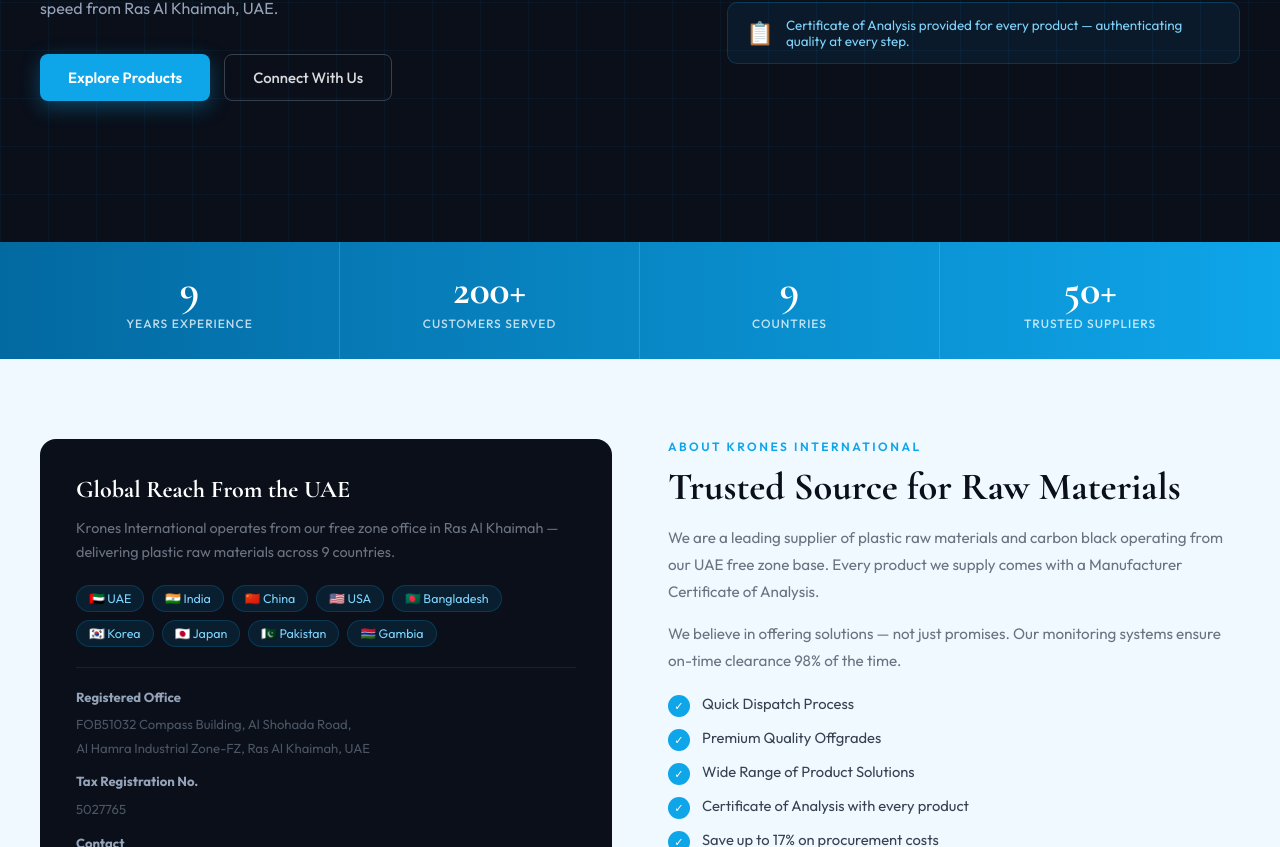
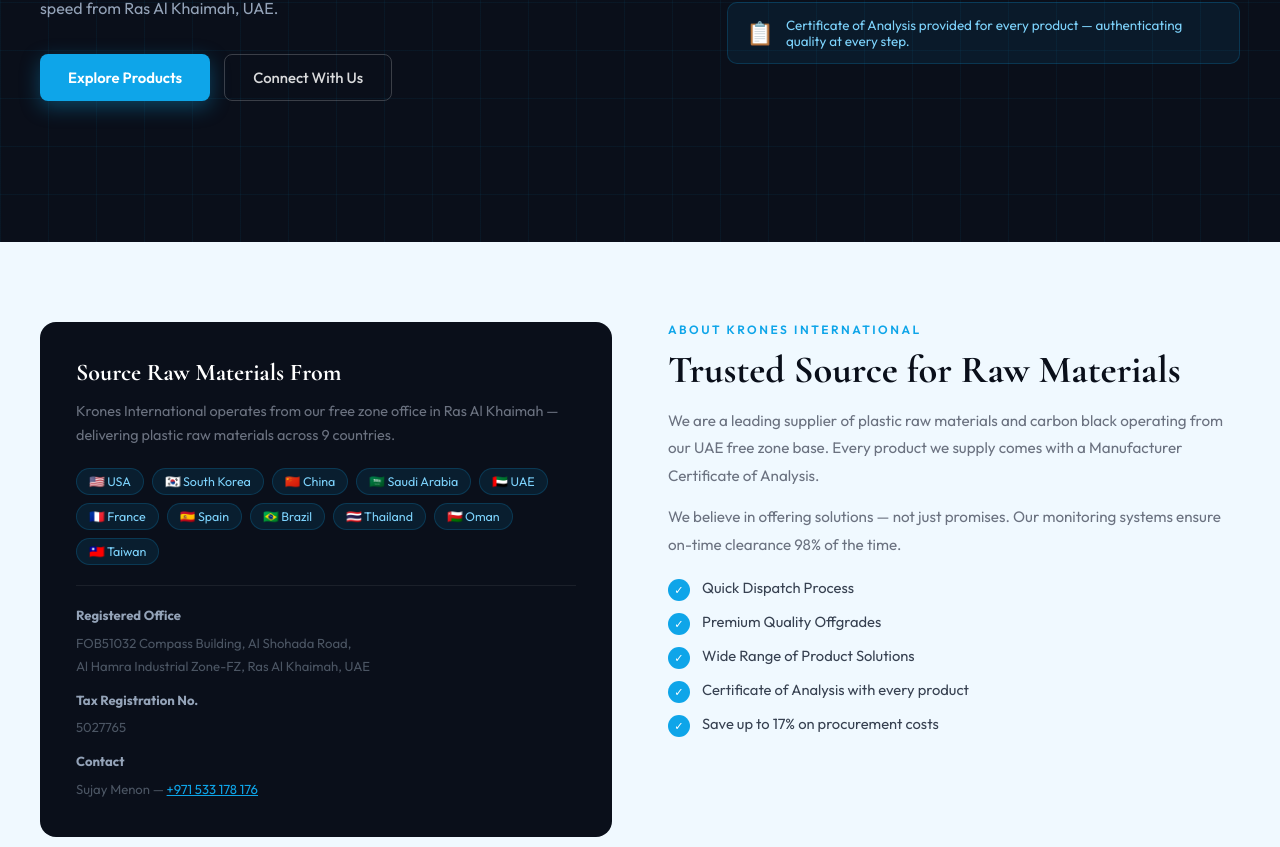
Before and after one commit to masteros33/krones-international, a Next.js app: page / in a window 1280 px wide. Shown: the part 584-1431 px from the top of the page. Built offline with nearby package versions, Linux system fonts and the light colour scheme.

Commit message:
fix 1234

```diff
--- a/app/page.tsx
+++ b/app/page.tsx
@@ -212,27 +212,29 @@
         </div>
       </section>
 
-      {/* STATS */}
-      <div style={{background:`linear-gradient(90deg,${s.skyDeep},${s.sky})`}}>
-        <div className="stats-grid" style={{maxWidth:'1240px',margin:'0 auto',padding:'0 20px',display:'grid',gridTemplateColumns:'repeat(4,1fr)'}}>
-          {[['9','Years Experience'],['200','Customers Served'],['9','Countries'],['50','Trusted Suppliers']].map(([n,l],i)=>(
-            <div key={l} style={{padding:'28px 16px',textAlign:'center' as const,borderRight:i<3?'1px solid rgba(255,255,255,0.15)':'none'}}>
-              <div data-target={n} style={{fontFamily:'Cormorant Garamond,serif',fontSize:'clamp(1.8rem,4vw,2.6rem)',fontWeight:700,color:s.white,lineHeight:1}}>0</div>
-              <div style={{fontSize:'0.75rem',color:'rgba(255,255,255,0.75)',textTransform:'uppercase' as const,letterSpacing:'1px',marginTop:'4px',fontWeight:500}}>{l}</div>
-            </div>
-          ))}
-        </div>
-      </div>
+
 
       {/* ABOUT */}
       <section id="about" style={{padding:'80px 0',background:s.skyPale}}>
         <div style={{maxWidth:'1240px',margin:'0 auto',padding:'0 20px'}}>
           <div className="about-grid" style={{display:'grid',gridTemplateColumns:'1fr 1fr',gap:'56px',alignItems:'start'}}>
             <div style={{background:s.black,borderRadius:'16px',padding:'36px',position:'relative',overflow:'hidden'}}>
-              <div style={{fontFamily:'Cormorant Garamond,serif',fontSize:'1.5rem',color:s.white,marginBottom:'12px',fontWeight:700}}>Global Reach From the UAE</div>
+              <div style={{fontFamily:'Cormorant Garamond,serif',fontSize:'1.5rem',color:s.white,marginBottom:'12px',fontWeight:700}}>Source Raw Materials From</div>
               <div style={{color:s.muted,fontSize:'0.9rem',lineHeight:1.7,marginBottom:'20px'}}>Krones International operates from our free zone office in Ras Al Khaimah — delivering plastic raw materials across 9 countries.</div>
               <div style={{display:'flex',flexWrap:'wrap' as const,gap:'8px'}}>
-                {['🇦🇪 UAE','🇮🇳 India','🇨🇳 China','🇺🇸 USA','🇧🇩 Bangladesh','🇰🇷 Korea','🇯🇵 Japan','🇵🇰 Pakistan','🇬🇲 Gambia'].map(c=>(
+                {[
+  '🇺🇸 USA',
+  '🇰🇷 South Korea',
+  '🇨🇳 China',
+  '🇸🇦 Saudi Arabia',
+  '🇦🇪 UAE',
+  '🇫🇷 France',
+  '🇪🇸 Spain',
+  '🇧🇷 Brazil',
+  '🇹🇭 Thailand',
+  '🇴🇲 Oman',
+  '🇹🇼 Taiwan'
+].map(c=>(
                   <span key={c} style={{background:'rgba(14,165,233,0.1)',border:'1px solid rgba(14,165,233,0.2)',color:'#7dd3fc',fontSize:'0.78rem',padding:'5px 12px',borderRadius:'20px'}}>{c}</span>
                 ))}
               </div>
```
